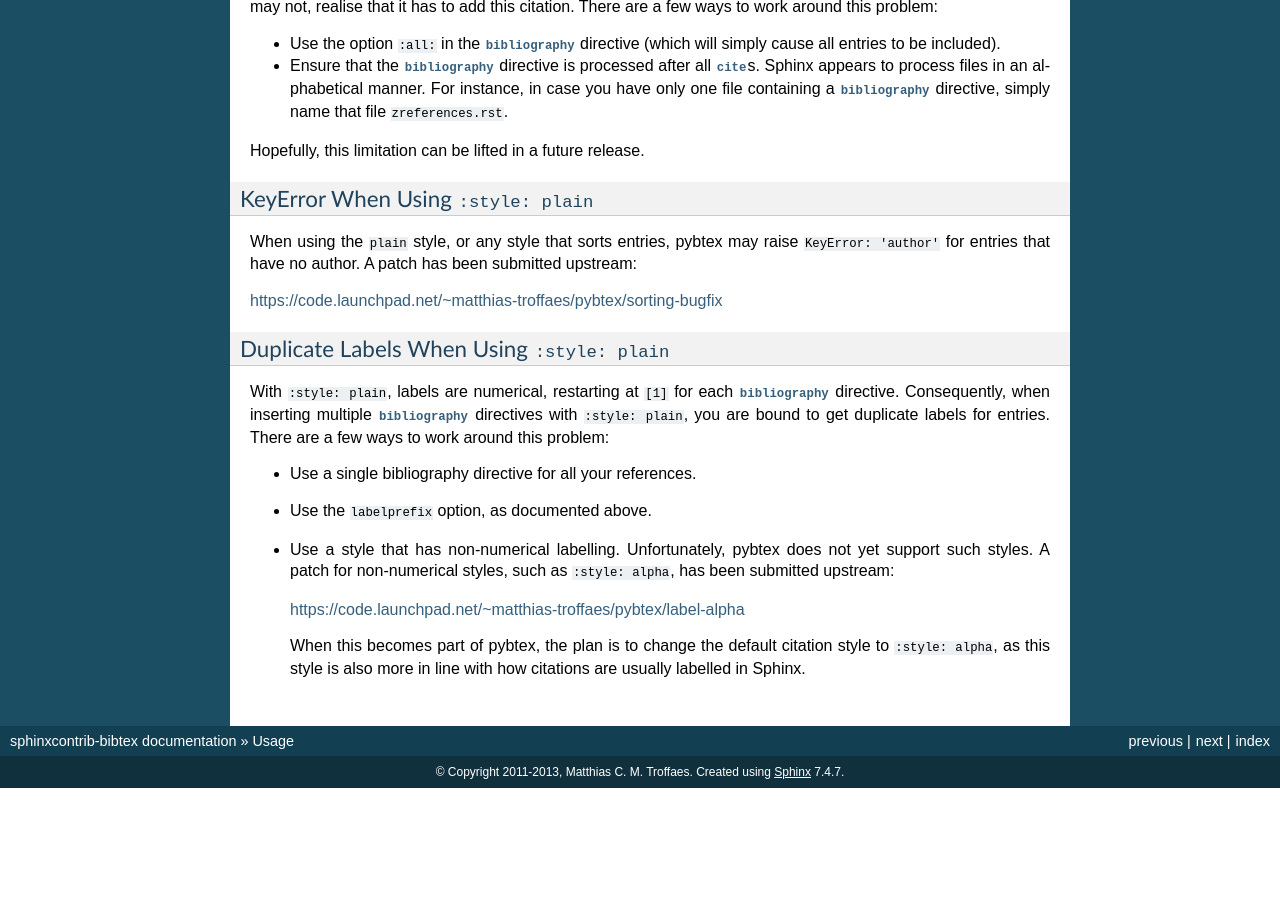
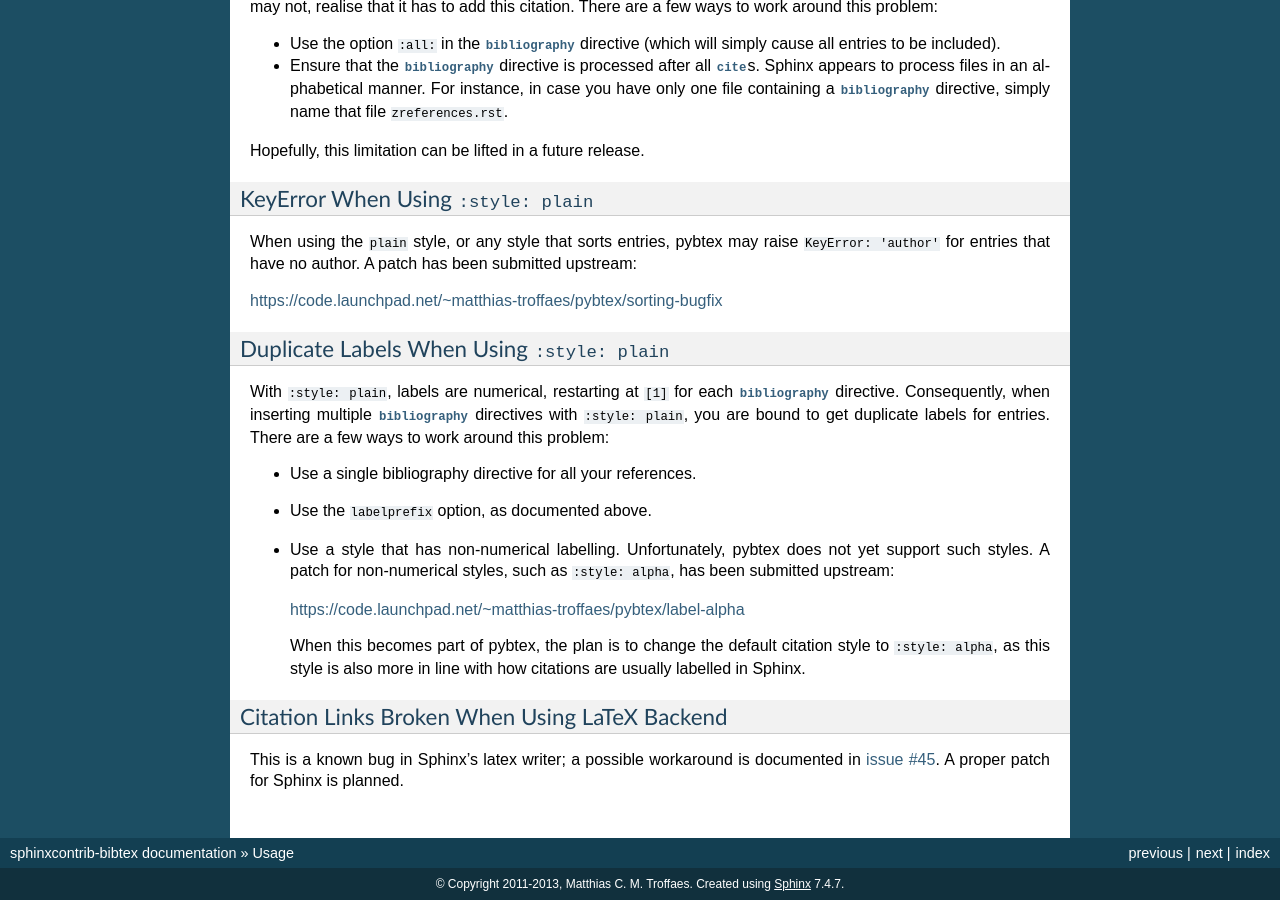
Before and after one commit to mcmtroffaes/sphinxcontrib-bibtex, a Sphinx documentation site: the page built from doc/usage.rst, in a window 1280 px wide and 900 px high, scrolled down 5333 px. Built offline with Sphinx 7.4.7, drawn with Linux system fonts in a browser that asks for light colours; formulas are drawn with MathJax 3; pages that are not in the unit, such as notebooks, are missing from menus; before the commit the page ends 6121 px from its top, so only the background shows below that; some of the changed text lies outside the part shown.

Commit message:
Document link issue with LaTeX backend.

```diff
--- a/doc/usage.rst
+++ b/doc/usage.rst
@@ -424,3 +424,11 @@ There are a few ways to work around this problem:
   the plan is to change the default citation style to ``:style: alpha``,
   as this style is also more in line with
   how citations are usually labelled in Sphinx.
+
+Citation Links Broken When Using LaTeX Backend
+~~~~~~~~~~~~~~~~~~~~~~~~~~~~~~~~~~~~~~~~~~~~~~
+
+This is a known bug in Sphinx's latex writer;
+a possible workaround is documented in
+`issue #45 <https://github.com/mcmtroffaes/sphinxcontrib-bibtex/pull/45>`_.
+A proper patch for Sphinx is planned.
```
